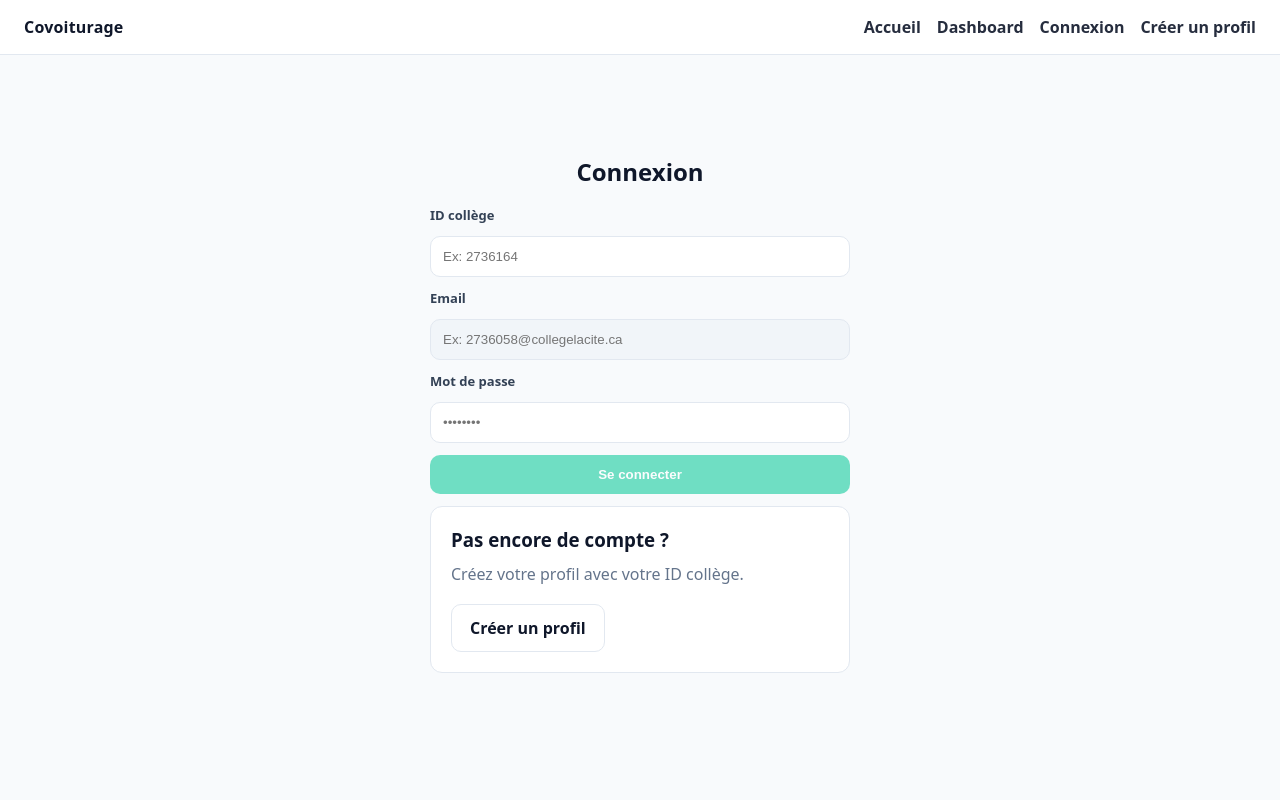
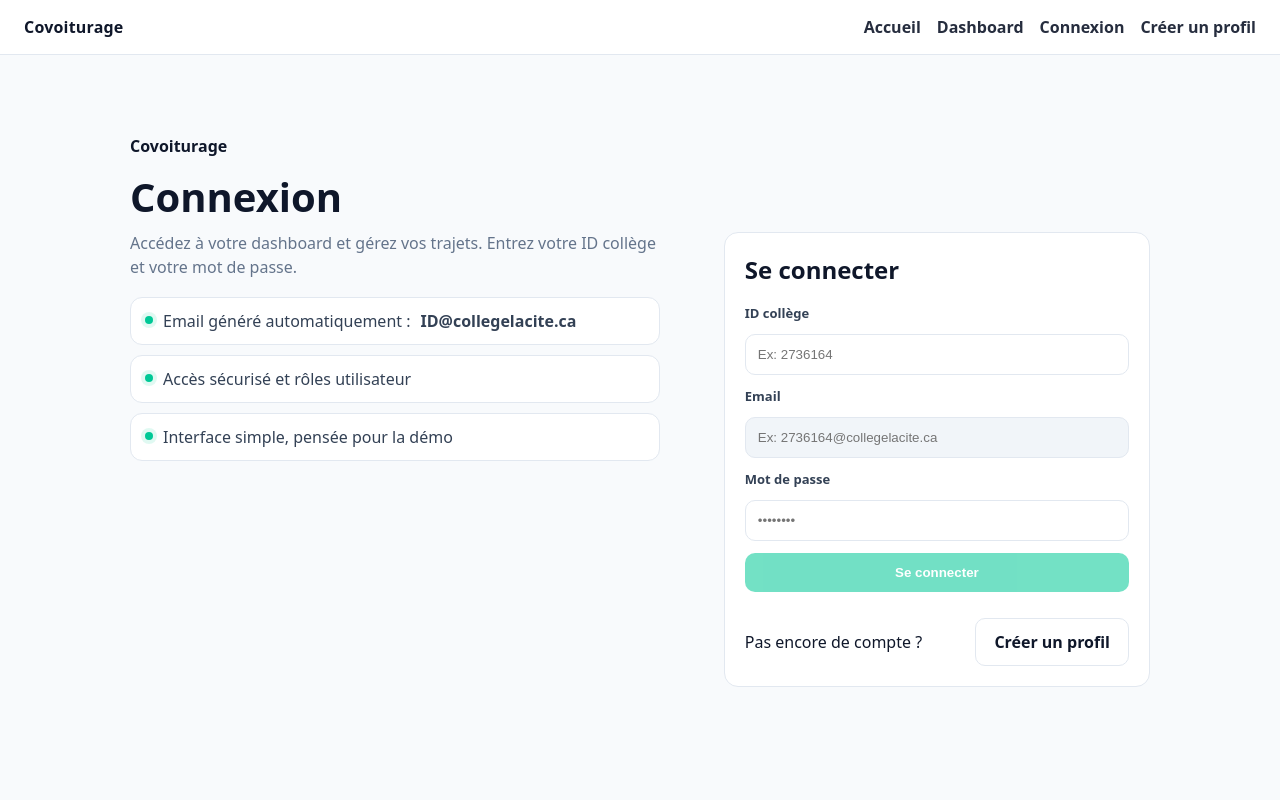
Before and after one commit to OussamaABBOUT/Team-covoiturage, a Next.js app: page /login in a window 1280 px wide. Shown: the top 800 px of the page. Built offline with nearby package versions, Linux system fonts and the light colour scheme.

Commit message:
mettre les commentaires sur l'ensembles des pages

```diff
--- a/app/dashboard/page.tsx
+++ b/app/dashboard/page.tsx
@@ -2,6 +2,7 @@ import Link from "next/link";
 
 export default function DashboardPage() {
 
+  // données temporaires ,
   const stats = {
     tripsCreated: 2,
     reservations: 3,
@@ -18,12 +19,14 @@ export default function DashboardPage() {
           </p>
         </div>
 
+          {/* Navigation rapide */}
         <div>
           <Link href="/register" className="btnSecondary">Créer profil</Link>
           <Link href="/login" className="btnSecondary">Connexion</Link>
         </div>
       </div>
 
+        {/* Statistiques principales */}
       <div className="kpiGrid">
         <div className="kpi">
           <div className="num">{stats.tripsCreated}</div>
--- a/app/globals.css
+++ b/app/globals.css
@@ -309,3 +309,234 @@ a {
     grid-template-columns: 1fr;
   }
 }
+
+/* ============================= */
+/* SIGNUP (Yassir-like layout)   */
+/* ============================= */
+
+.signupLayout{
+  min-height: calc(100vh - 72px);
+  display:grid;
+  grid-template-columns: 1.1fr 0.9fr;
+  gap: 24px;
+  align-items: stretch;
+}
+
+.signupLeft{
+  padding: 40px 20px;
+}
+
+.signupBrand{
+  display:inline-block;
+  font-weight: 900;
+  margin-bottom: 18px;
+}
+
+.signupLeft h1{
+  font-size: 40px;
+  line-height: 1.1;
+  margin-bottom: 12px;
+}
+
+.signupSubtitle{
+  color:#64748b;
+  line-height: 1.5;
+  max-width: 60ch;
+  margin-bottom: 22px;
+}
+
+.signupSteps{
+  display:flex;
+  flex-direction: column;
+  gap: 14px;
+  max-width: 620px;
+}
+
+.step{
+  display:flex;
+  gap: 12px;
+  align-items: flex-start;
+  background: #ffffff;
+  border: 1px solid #e2e8f0;
+  border-radius: 12px;
+  padding: 14px;
+}
+
+.stepNum{
+  width: 32px;
+  height: 32px;
+  border-radius: 999px;
+  display:flex;
+  align-items:center;
+  justify-content:center;
+  font-weight: 900;
+  background: rgba(0,200,150,0.14);
+  color: #0f172a;
+  flex: 0 0 auto;
+}
+
+.step h3{
+  margin-bottom: 4px;
+  font-size: 15px;
+}
+
+.step p{
+  color:#64748b;
+  line-height: 1.4;
+  font-size: 14px;
+}
+
+.signupRight{
+  padding: 40px 20px;
+  display:flex;
+  align-items:center;
+  justify-content:center;
+}
+
+.signupCard{
+  width: 100%;
+  max-width: 460px;
+  background: #ffffff;
+  border: 1px solid #e2e8f0;
+  border-radius: 14px;
+  padding: 20px;
+}
+
+.signupCardHeader h2{
+  margin-bottom: 8px;
+}
+
+.signupCardHeader p{
+  color:#64748b;
+  line-height: 1.4;
+  margin-bottom: 14px;
+}
+
+.signupTerms{
+  margin-top: 10px;
+  color:#64748b;
+  font-size: 13px;
+  line-height: 1.4;
+}
+
+.signupAlt{
+  margin-top: 14px;
+  display:flex;
+  gap: 10px;
+  align-items:center;
+  justify-content: space-between;
+}
+
+@media (max-width: 900px){
+  .signupLayout{
+    grid-template-columns: 1fr;
+  }
+  .signupLeft h1{
+    font-size: 32px;
+  }
+}
+/* ============================= */
+/* SIGNIN (Yassir-like layout)   */
+/* ============================= */
+
+.authLayout{
+  min-height: calc(100vh - 72px);
+  display:grid;
+  grid-template-columns: 1.1fr 0.9fr;
+  gap: 24px;
+  align-items: stretch;
+}
+
+.authLeft{
+  padding: 40px 20px;
+}
+
+.authBrand{
+  display:inline-block;
+  font-weight: 900;
+  margin-bottom: 18px;
+}
+
+.authLeft h1{
+  font-size: 40px;
+  line-height: 1.1;
+  margin-bottom: 12px;
+}
+
+.authSubtitle{
+  color:#64748b;
+  line-height: 1.5;
+  max-width: 60ch;
+  margin-bottom: 18px;
+}
+
+.authInfo{
+  display:flex;
+  flex-direction: column;
+  gap: 10px;
+  max-width: 620px;
+}
+
+.infoRow{
+  display:flex;
+  gap: 10px;
+  align-items:flex-start;
+  background: #ffffff;
+  border: 1px solid #e2e8f0;
+  border-radius: 12px;
+  padding: 12px 14px;
+  color:#334155;
+}
+
+.dot{
+  width: 8px;
+  height: 8px;
+  border-radius: 999px;
+  background: #00c896;
+  box-shadow: 0 0 0 4px rgba(0,200,150,0.12);
+  margin-top: 6px;
+  flex: 0 0 auto;
+}
+
+.authRight{
+  padding: 40px 20px;
+  display:flex;
+  align-items:center;
+  justify-content:center;
+}
+
+.authCard{
+  width: 100%;
+  max-width: 460px;
+  background: #ffffff;
+  border: 1px solid #e2e8f0;
+  border-radius: 14px;
+  padding: 20px;
+}
+
+.authCardHeader h2{
+  margin-bottom: 8px;
+}
+
+.authCardHeader p{
+  color:#64748b;
+  line-height: 1.4;
+  margin-bottom: 14px;
+}
+
+.authAlt{
+  margin-top: 14px;
+  display:flex;
+  gap: 10px;
+  align-items:center;
+  justify-content: space-between;
+}
+
+@media (max-width: 900px){
+  .authLayout{
+    grid-template-columns: 1fr;
+  }
+  .authLeft h1{
+    font-size: 32px;
+  }
+}
--- a/app/login/page.tsx
+++ b/app/login/page.tsx
@@ -1,11 +1,14 @@
 "use client";
 
+import Link from "next/link";
 import { useMemo, useState } from "react";
 
+// Nettoie l’ID : conserve uniquement les chiffres
 function sanitizeCollegeId(raw: string) {
   return raw.replace(/\D/g, "");
 }
 
+// Validation de l' ID collège, doit avoir exactement 7 chiffres
 function isValidCollegeId(id: string) {
   return /^\d{7}$/.test(id);
 }
@@ -16,19 +19,55 @@ export default function LoginPage() {
 
   const cleanId = sanitizeCollegeId(collegeId);
 
+  // Génère automatiquement l’email à partir de l’ID
   const generatedEmail = useMemo(() => {
     if (!isValidCollegeId(cleanId)) return "";
     return `${cleanId}@collegelacite.ca`;
   }, [cleanId]);
 
+  // Verifié si l' ID et le mot de passe sont valide
   const canLogin = isValidCollegeId(cleanId) && password.trim().length >= 4;
 
   return (
-    <section className="auth">
-      <h2>Connexion</h2>
+    <div className="authLayout">
+
+      <div className="authLeft">
+        <Link href="/" className="authBrand">
+          Covoiturage
+        </Link>
+
+        <h1>Connexion</h1>
+        <p className="authSubtitle">
+          Accédez à votre dashboard et gérez vos trajets. Entrez votre ID collège
+          et votre mot de passe.
+        </p>
+
+        <div className="authInfo">
+          <div className="infoRow">
+            <span className="dot" />
+            Email généré automatiquement : <b>ID@collegelacite.ca</b>
+          </div>
+          <div className="infoRow">
+            <span className="dot" />
+            Accès sécurisé et rôles utilisateur
+          </div>
+          <div className="infoRow">
+            <span className="dot" />
+            Interface simple, pensée pour la démo
+          </div>
+        </div>
+      </div>
+
+      {/* RIGHT */}
+      <div className="authRight">
+        <div className="authCard">
+          <div className="authCardHeader">
+            <h2>Se connecter</h2>
+
+          </div>
 
           <div className="form">
-      <label>ID collège</label>
+            <label>ID collège </label>
             <input
               type="text"
               value={collegeId}
@@ -36,12 +75,12 @@ export default function LoginPage() {
               placeholder="Ex: 2736164"
             />
 
-        <label>Email</label>
+            <label>Email </label>
             <input
               type="text"
               value={generatedEmail}
               readOnly
-          placeholder="Ex: 2736058@collegelacite.ca"
+              placeholder="Ex: 2736164@collegelacite.ca"
             />
 
             <label>Mot de passe</label>
@@ -61,18 +100,15 @@ export default function LoginPage() {
               Se connecter
             </button>
 
-        <div className="card" >
-          <h3>Pas encore de compte ?</h3>
-          <p>
-            Créez votre profil avec votre ID collège.
-          </p>
-          <div>
-            <a className="btnSecondary" href="/register">
+            <div className="authAlt">
+              <span>Pas encore de compte ?</span>
+              <Link href="/register" className="btnSecondary">
                 Créer un profil
-            </a>
+              </Link>
             </div>
           </div>
         </div>
-    </section>
+      </div>
+    </div>
   );
 }
--- a/app/page.tsx
+++ b/app/page.tsx
@@ -1,6 +1,9 @@
 import Link from "next/link";
 
 export default function HomePage() {
+
+  // Page d’accueil :
+
   return (
     <div className="container">
       <section className="hero">
@@ -10,13 +13,14 @@ export default function HomePage() {
             Trouvez un trajet, proposez le vôtre et réservez en quelques clics.
             Une interface claire, sans pages inutiles.
           </p>
-
+           {/* Section principal */}
           <div className="heroActions">
             <Link href="/register" className="btnPrimary">Créer un profil</Link>
             <Link href="/login" className="btnSecondary">Se connecter</Link>
             <Link href="/dashboard" className="btnSecondary">Dashboard</Link>
           </div>
 
+             {/* Section carte */}
           <div className="section">
             <div className="card">
               <h3>Recherche rapide</h3>
```
Also changed, not shown: app/register/page.tsx (+71 -12 lines). Lines whose indentation alone changed are shown as unchanged.
